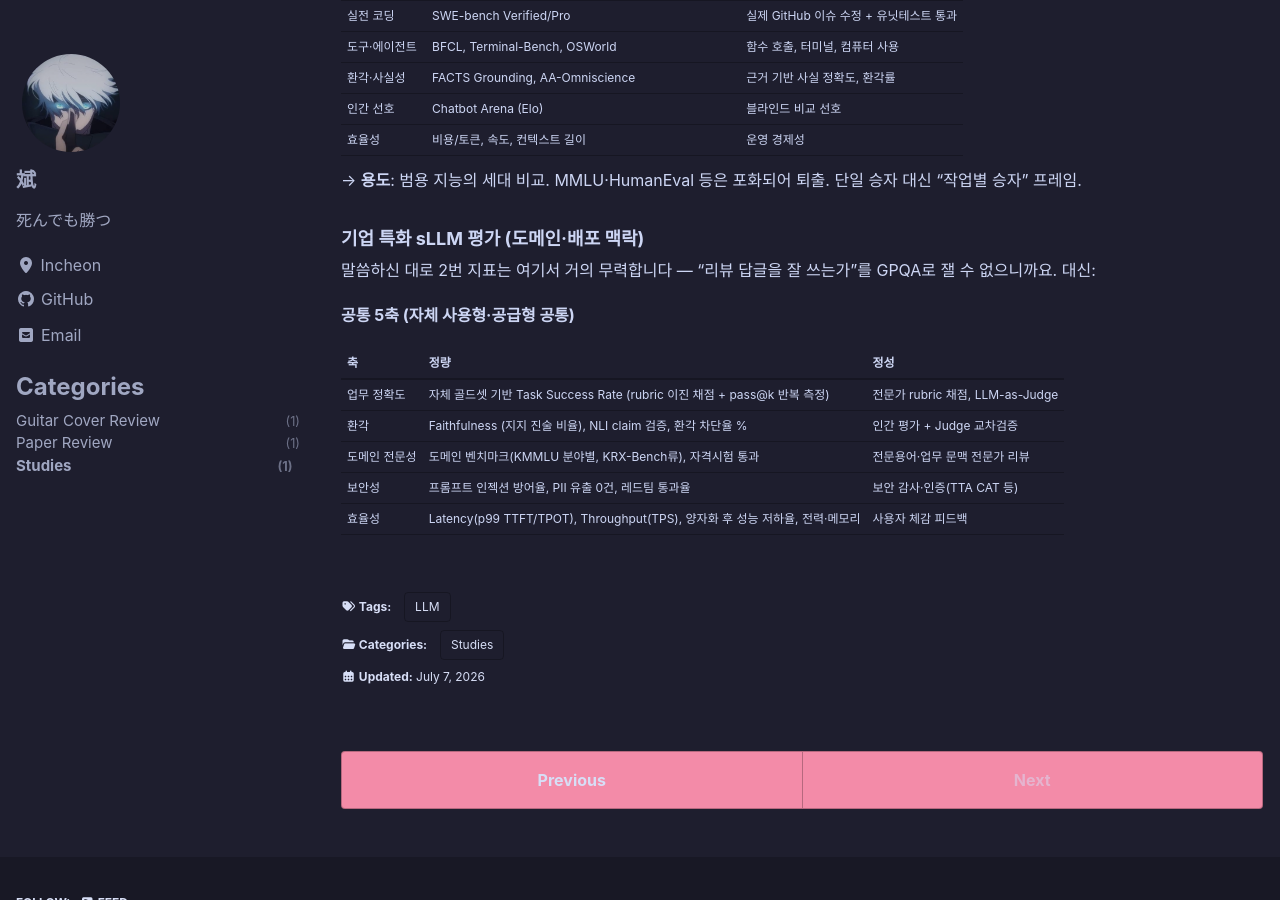
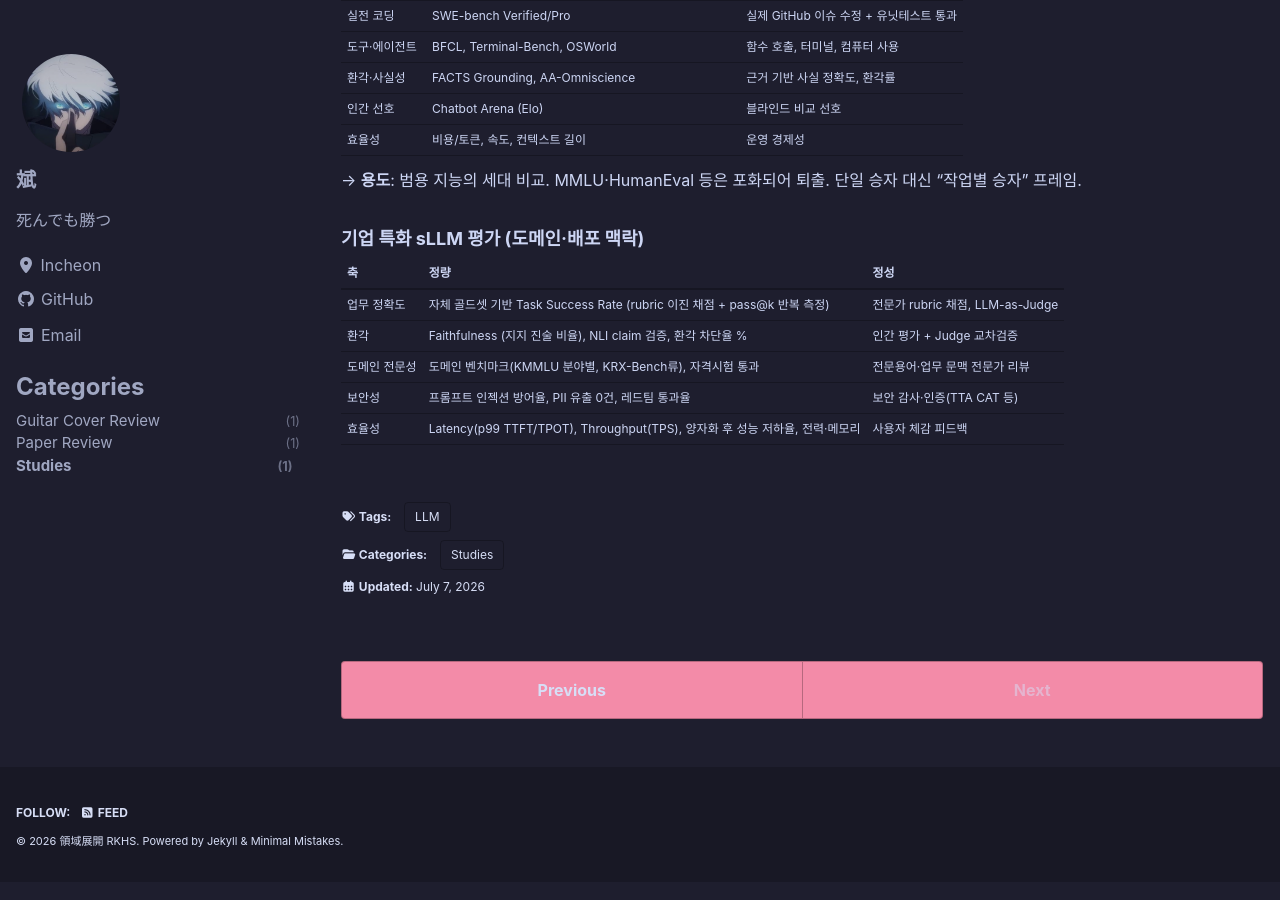
Before and after one commit to ml-bean/ml-bean.github.io, a Jekyll site: the page built from _posts/Studies/2026-07-07-Metrics-for-sLLM.md, in a window 1280 px wide and 900 px high, scrolled down 563 px. Built offline with Jekyll 4.4.1, drawn with Linux system fonts in a browser that asks for light colours; cached includes are drawn as plain includes.

Commit message:
posted Metrics for sLLM

```diff
--- a/_posts/Studies/2026-06-24-KEF.md
+++ b/_posts/Studies/2026-07-07-Metrics-for-sLLM.md
@@ -8,6 +8,7 @@ tags:
 use_math: true
 classes: wide
 ---
+
 ### 고전적 정량 지표 (통계·자동 지표)
 
 | 계열 | 지표 | 측정 방식 | 정답 필요 | 한계 |
@@ -37,10 +38,6 @@ classes: wide
 
 ### 기업 특화 sLLM 평가 (도메인·배포 맥락)
 
-말씀하신 대로 2번 지표는 여기서 거의 무력합니다 — "리뷰 답글을 잘 쓰는가"를 GPQA로 잴 수 없으니까요. 대신:
-
-**공통 5축 (자체 사용형·공급형 공통)**
-
 | 축 | 정량 | 정성 |
 | --- | --- | --- |
 | 업무 정확도 | 자체 골드셋 기반 Task Success Rate (rubric 이진 채점 + pass@k 반복 측정) | 전문가 rubric 채점, LLM-as-Judge |
```
